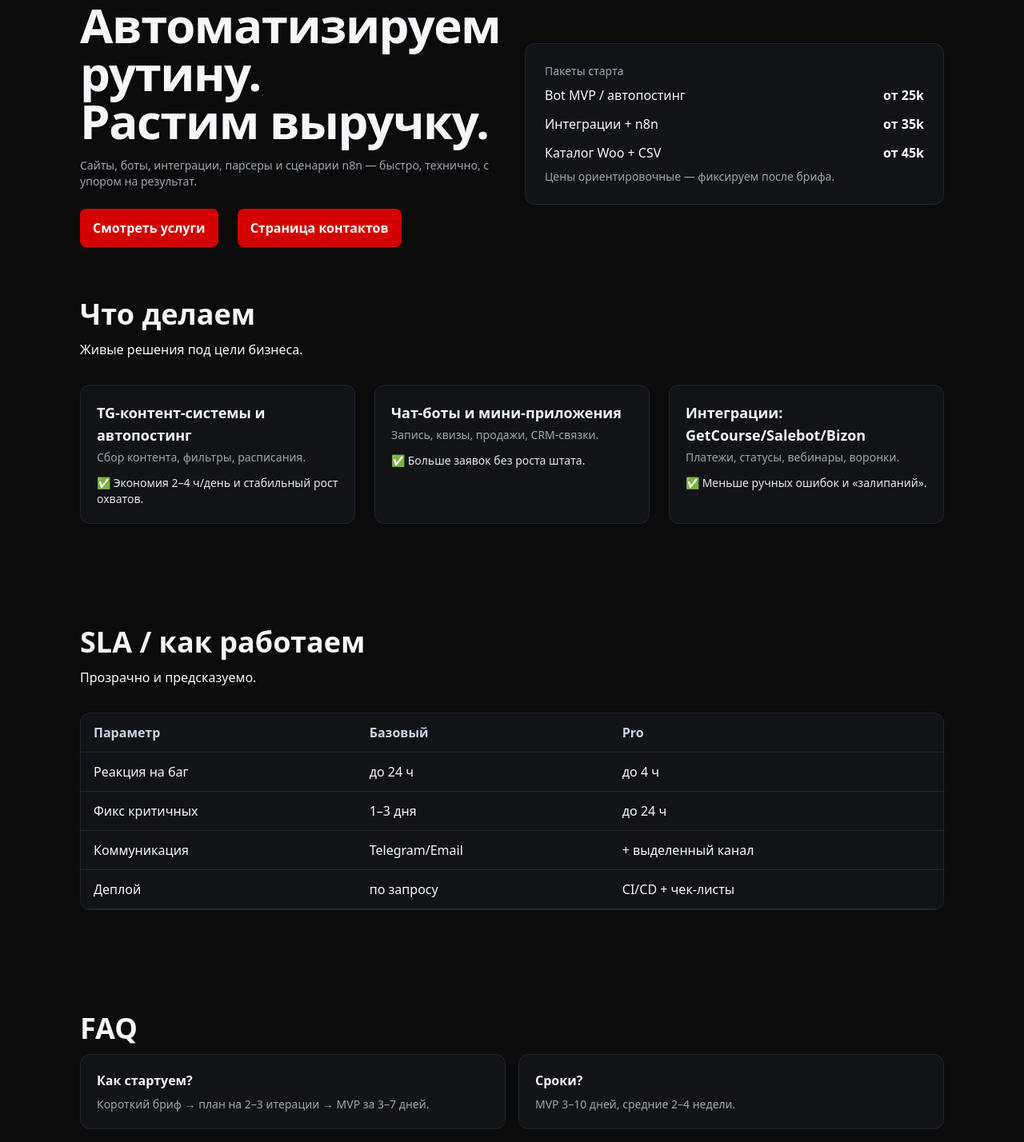
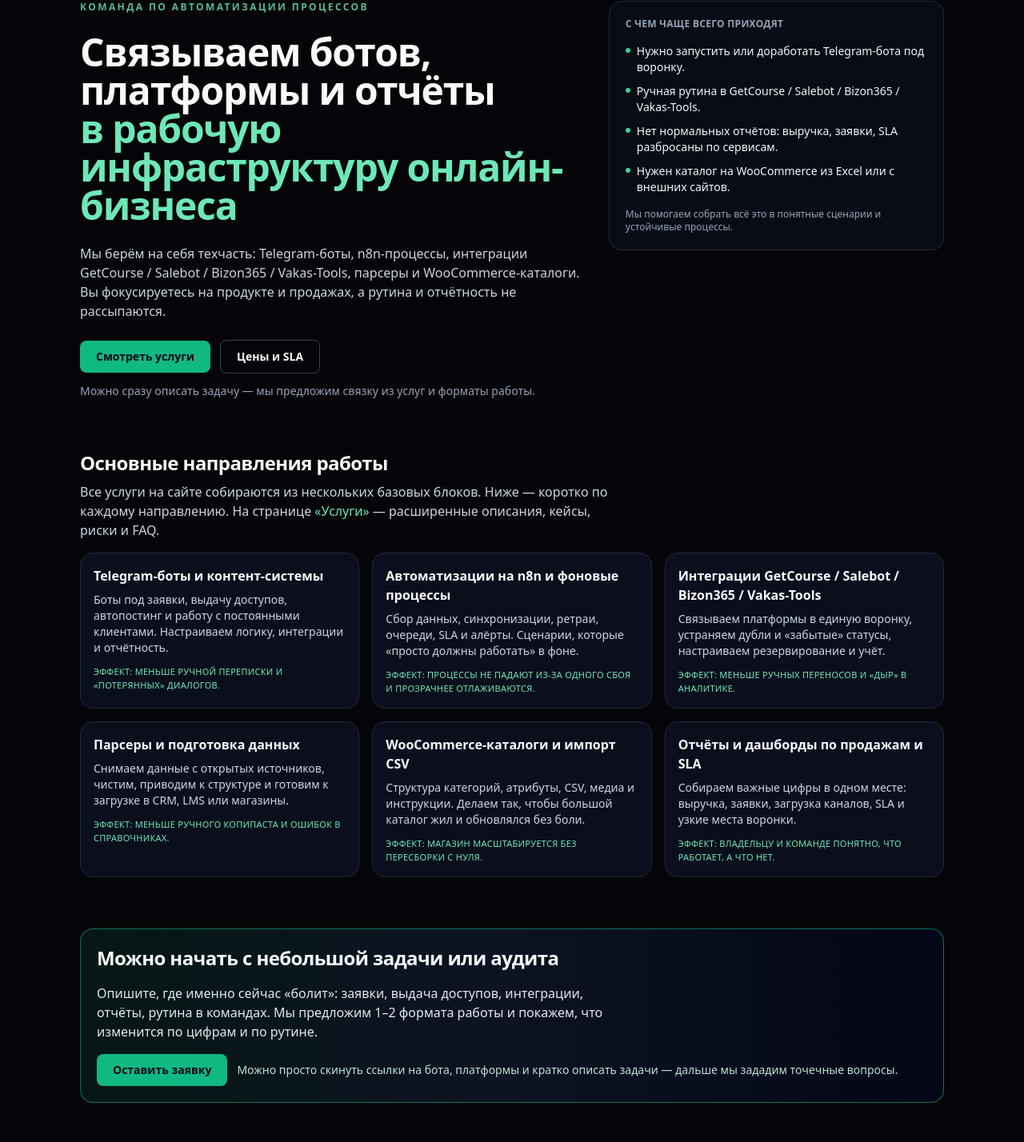
Before and after one commit to druzhbacompany/automatizator-site, a Next.js app: page / in a window 1280 px wide. Shown: the part 140-1568 px from the top of the page at 80% size. Built offline with nearby package versions, Linux system fonts and the light colour scheme.

Commit message:
feat: refresh homepage sections

```diff
--- a/app/page.tsx
+++ b/app/page.tsx
@@ -1,85 +1,197 @@
-import Section from '@/app/components/Section';
-import { services } from "@/data/services"
-import ServiceCard from "./(site)/components/ServiceCard"
+import Link from "next/link";
 
-const faqs = [
-  {q:"Как стартуем?", a:"Короткий бриф → план на 2–3 итерации → MVP за 3–7 дней."},
-  {q:"Сроки?", a:"MVP 3–10 дней, средние 2–4 недели."},
-  {q:"Оплата?", a:"Фикс по этапам или T&M, прозрачные отчеты."},
-];
+export default function HomePage() {
+  return (
+    <main className="min-h-[calc(100vh-64px)] bg-[#050509] text-slate-50">
+      <div className="container py-10 md:py-16 space-y-16">
+        {/* HERO */}
+        <section className="grid gap-8 md:grid-cols-[minmax(0,3fr)_minmax(0,2fr)] items-start">
+          <div className="space-y-6">
+            <p className="text-xs font-semibold uppercase tracking-[0.2em] text-emerald-300/80">
+              Команда по автоматизации процессов
+            </p>
+            <h1 className="text-3xl sm:text-4xl md:text-5xl font-semibold tracking-tight">
+              Связываем ботов, платформы и отчёты
+              <span className="block text-emerald-300">
+                в рабочую инфраструктуру онлайн-бизнеса
+              </span>
+            </h1>
+            <p className="max-w-2xl text-sm sm:text-base leading-relaxed text-slate-300">
+              Мы берём на себя техчасть: Telegram-боты, n8n-процессы,
+              интеграции GetCourse / Salebot / Bizon365 / Vakas-Tools,
+              парсеры и WooCommerce-каталоги. Вы фокусируетесь на продукте
+              и продажах, а рутина и отчётность не рассыпаются.
+            </p>
 
-export default function Home() {
-  return (
-    <>
-      <section className="container pt-16">
-        <div className="grid gap-8 md:grid-cols-2 items-center">
-          <div>
-            <h1 className="text-4xl md:text-6xl font-extrabold tracking-tight">
-              Автоматизируем рутину.<br/> Растим выручку.
-            </h1>
-            <p className="small mt-4 max-w-xl">
-              Сайты, боты, интеграции, парсеры и сценарии n8n — быстро, технично, с упором на результат.
-            </p>
-            <div className="mt-6 flex gap-3">
-              <a href="#services" className="btn">Смотреть услуги</a>
-              <a href="/contact" className="btn ml-3">Страница контактов</a>
+            <div className="flex flex-wrap items-center gap-3">
+              <Link
+                href="/services"
+                className="inline-flex items-center justify-center rounded-lg bg-emerald-500 px-5 py-2.5 text-sm font-semibold text-slate-950 shadow-sm transition hover:bg-emerald-400"
+              >
+                Смотреть услуги
+              </Link>
+              <Link
+                href="/pricing"
+                className="inline-flex items-center justify-center rounded-lg border border-slate-700 px-5 py-2.5 text-sm font-semibold text-slate-50 hover:border-emerald-400 hover:text-emerald-200"
+              >
+                Цены и SLA
+              </Link>
+              <p className="text-xs text-slate-400 sm:text-sm">
+                Можно сразу описать задачу — мы предложим связку из услуг и
+                форматы работы.
+              </p>
             </div>
           </div>
-          <div className="card p-6 shadow-soft">
-            <div className="small mb-2 text-muted">Пакеты старта</div>
-            <ul className="grid gap-3">
-              <li className="flex justify-between"><span>Bot MVP / автопостинг</span><span className="text-white font-semibold">от 25k</span></li>
-              <li className="flex justify-between"><span>Интеграции + n8n</span><span className="text-white font-semibold">от 35k</span></li>
-              <li className="flex justify-between"><span>Каталог Woo + CSV</span><span className="text-white font-semibold">от 45k</span></li>
+
+          <div className="space-y-4 rounded-2xl border border-slate-800 bg-slate-900/40 p-4 sm:p-5">
+            <p className="text-xs font-semibold uppercase tracking-wide text-slate-400">
+              С чем чаще всего приходят
+            </p>
+            <ul className="space-y-2.5 text-sm text-slate-100">
+              <li className="flex gap-2">
+                <span className="mt-[6px] h-1.5 w-1.5 flex-shrink-0 rounded-full bg-emerald-400" />
+                <span>Нужно запустить или доработать Telegram-бота под воронку.</span>
+              </li>
+              <li className="flex gap-2">
+                <span className="mt-[6px] h-1.5 w-1.5 flex-shrink-0 rounded-full bg-emerald-400" />
+                <span>Ручная рутина в GetCourse / Salebot / Bizon365 / Vakas-Tools.</span>
+              </li>
+              <li className="flex gap-2">
+                <span className="mt-[6px] h-1.5 w-1.5 flex-shrink-0 rounded-full bg-emerald-400" />
+                <span>Нет нормальных отчётов: выручка, заявки, SLA разбросаны по сервисам.</span>
+              </li>
+              <li className="flex gap-2">
+                <span className="mt-[6px] h-1.5 w-1.5 flex-shrink-0 rounded-full bg-emerald-400" />
+                <span>Нужен каталог на WooCommerce из Excel или с внешних сайтов.</span>
+              </li>
             </ul>
-            <div className="small mt-2">Цены ориентировочные — фиксируем после брифа.</div>
+            <p className="text-xs text-slate-400">
+              Мы помогаем собрать всё это в понятные сценарии и устойчивые процессы.
+            </p>
           </div>
-        </div>
-      </section>
+        </section>
 
-      <Section id="services" title="Что делаем" lead="Живые решения под цели бизнеса.">
-        <div className="grid md:grid-cols-2 lg:grid-cols-3 gap-6">
-          {services.map((s,i)=>(
-            <div key={i} className="card p-5">
-              <div className="text-lg font-bold mb-1">{s.title}</div>
-              <p className="small mb-3">{s.desc}</p>
-              <div className="text-sm text-[#e5e7eb]">✅ {s.benefit}</div>
-            </div>
-          ))}
-        </div>
-      </Section>
+        {/* НАПРАВЛЕНИЯ УСЛУГ */}
+        <section className="space-y-4">
+          <div className="space-y-2">
+            <h2 className="text-xl sm:text-2xl font-semibold tracking-tight">
+              Основные направления работы
+            </h2>
+            <p className="max-w-2xl text-sm sm:text-base leading-relaxed text-slate-300">
+              Все услуги на сайте собираются из нескольких базовых блоков. Ниже — коротко по
+              каждому направлению. На странице{" "}
+              <Link href="/services" className="text-emerald-300 hover:text-emerald-200">
+                «Услуги»
+              </Link>{" "}
+              — расширенные описания, кейсы, риски и FAQ.
+            </p>
+          </div>
 
-      <Section id="sla" title="SLA / как работаем" lead="Прозрачно и предсказуемо.">
-        <div className="card p-0 overflow-hidden">
-          <table className="table">
-            <thead><tr><th>Параметр</th><th>Базовый</th><th>Pro</th></tr></thead>
-            <tbody>
-              <tr><td>Реакция на баг</td><td>до 24 ч</td><td>до 4 ч</td></tr>
-              <tr><td>Фикс критичных</td><td>1–3 дня</td><td>до 24 ч</td></tr>
-              <tr><td>Коммуникация</td><td>Telegram/Email</td><td>+ выделенный канал</td></tr>
-              <tr><td>Деплой</td><td>по запросу</td><td>CI/CD + чек-листы</td></tr>
-            </tbody>
-          </table>
-        </div>
-      </Section>
+          <div className="grid gap-4 md:grid-cols-2 xl:grid-cols-3">
+            <article className="group flex flex-col rounded-2xl border border-slate-800 bg-slate-900/60 p-4 transition hover:border-emerald-500/70 hover:bg-slate-900">
+              <h3 className="text-sm font-semibold text-slate-50 sm:text-base">
+                Telegram-боты и контент-системы
+              </h3>
+              <p className="mt-2 text-xs sm:text-sm text-slate-300">
+                Боты под заявки, выдачу доступов, автопостинг и работу с постоянными клиентами.
+                Настраиваем логику, интеграции и отчётность.
+              </p>
+              <p className="mt-3 text-[11px] uppercase tracking-wide text-emerald-300">
+                Эффект: меньше ручной переписки и «потерянных» диалогов.
+              </p>
+            </article>
 
-      <Section id="faq" title="FAQ">
-        <div className="grid md:grid-cols-2 gap-4">
-          {faqs.map((f,i)=>(
-            <div key={i} className="card p-5">
-              <div className="font-semibold mb-2">{f.q}</div>
-              <div className="small">{f.a}</div>
-            </div>
-          ))}
-        </div>
-      </Section>
+            <article className="group flex flex-col rounded-2xl border border-slate-800 bg-slate-900/60 p-4 transition hover:border-emerald-500/70 hover:bg-slate-900">
+              <h3 className="text-sm font-semibold text-slate-50 sm:text-base">
+                Автоматизации на n8n и фоновые процессы
+              </h3>
+              <p className="mt-2 text-xs sm:text-sm text-slate-300">
+                Сбор данных, синхронизации, ретраи, очереди, SLA и алёрты. Сценарии, которые
+                «просто должны работать» в фоне.
+              </p>
+              <p className="mt-3 text-[11px] uppercase tracking-wide text-emerald-300">
+                Эффект: процессы не падают из-за одного сбоя и прозрачнее отлаживаются.
+              </p>
+            </article>
 
-      <Section id="contact" title="Связаться">
-        <div className="card p-6">
-          <p className="small mb-4">Опишите, что хотите автоматизировать — пришлём план сегодня.</p>
-          <a className="btn" href="mailto:no-reply @example.local">Написать на почту</a>
-        </div>
-      </Section>
-    </>
+            <article className="group flex flex-col rounded-2xl border border-slate-800 bg-slate-900/60 p-4 transition hover:border-emerald-500/70 hover:bg-slate-900">
+              <h3 className="text-sm font-semibold text-slate-50 sm:text-base">
+                Интеграции GetCourse / Salebot / Bizon365 / Vakas-Tools
+              </h3>
+              <p className="mt-2 text-xs sm:text-sm text-slate-300">
+                Связываем платформы в единую воронку, устраняем дубли и «забытые» статусы,
+                настраиваем резервирование и учёт.
+              </p>
+              <p className="mt-3 text-[11px] uppercase tracking-wide text-emerald-300">
+                Эффект: меньше ручных переносов и «дыр» в аналитике.
+              </p>
+            </article>
+
+            <article className="group flex flex-col rounded-2xl border border-slate-800 bg-slate-900/60 p-4 transition hover:border-emerald-500/70 hover:bg-slate-900">
+              <h3 className="text-sm font-semibold text-slate-50 sm:text-base">
+                Парсеры и подготовка данных
+              </h3>
+              <p className="mt-2 text-xs sm:text-sm text-slate-300">
+                Снимаем данные с открытых источников, чистим, приводим к структуре и готовим к
+                загрузке в CRM, LMS или магазины.
+              </p>
+              <p className="mt-3 text-[11px] uppercase tracking-wide text-emerald-300">
+                Эффект: меньше ручного копипаста и ошибок в справочниках.
+              </p>
+            </article>
+
+            <article className="group flex flex-col rounded-2xl border border-slate-800 bg-slate-900/60 p-4 transition hover:border-emerald-500/70 hover:bg-slate-900">
+              <h3 className="text-sm font-semibold text-slate-50 sm:text-base">
+                WooCommerce-каталоги и импорт CSV
+              </h3>
+              <p className="mt-2 text-xs sm:text-sm text-slate-300">
+                Структура категорий, атрибуты, CSV, медиа и инструкции. Делаем так, чтобы большой
+                каталог жил и обновлялся без боли.
+              </p>
+              <p className="mt-3 text-[11px] uppercase tracking-wide text-emerald-300">
+                Эффект: магазин масштабируется без пересборки с нуля.
+              </p>
+            </article>
+
+            <article className="group flex flex-col rounded-2xl border border-slate-800 bg-slate-900/60 p-4 transition hover:border-emerald-500/70 hover:bg-slate-900">
+              <h3 className="text-sm font-semibold text-slate-50 sm:text-base">
+                Отчёты и дашборды по продажам и SLA
+              </h3>
+              <p className="mt-2 text-xs sm:text-sm text-slate-300">
+                Собираем важные цифры в одном месте: выручка, заявки, загрузка каналов, SLA и
+                узкие места воронки.
+              </p>
+              <p className="mt-3 text-[11px] uppercase tracking-wide text-emerald-300">
+                Эффект: владельцу и команде понятно, что работает, а что нет.
+              </p>
+            </article>
+          </div>
+        </section>
+
+        {/* CTA НИЖЕ */}
+        <section id="contact" className="space-y-4 rounded-2xl border border-emerald-500/60 bg-gradient-to-r from-emerald-500/10 via-slate-900/80 to-slate-950 p-5">
+          <h2 className="text-xl sm:text-2xl font-semibold tracking-tight text-slate-50">
+            Можно начать с небольшой задачи или аудита
+          </h2>
+          <p className="max-w-2xl text-sm sm:text-base leading-relaxed text-slate-200">
+            Опишите, где именно сейчас «болит»: заявки, выдача доступов, интеграции, отчёты,
+            рутина в командах. Мы предложим 1–2 формата работы и покажем, что изменится по
+            цифрам и по рутине.
+          </p>
+          <div className="flex flex-wrap items-center gap-3">
+            <Link
+              href="/contact"
+              className="inline-flex items-center justify-center rounded-lg bg-emerald-500 px-5 py-2.5 text-sm font-semibold text-slate-950 shadow-sm transition hover:bg-emerald-400"
+            >
+              Оставить заявку
+            </Link>
+            <p className="text-xs text-emerald-100/90 sm:text-sm">
+              Можно просто скинуть ссылки на бота, платформы и кратко описать задачи — дальше
+              мы зададим точечные вопросы.
+            </p>
+          </div>
+        </section>
+      </div>
+    </main>
   );
 }
```
